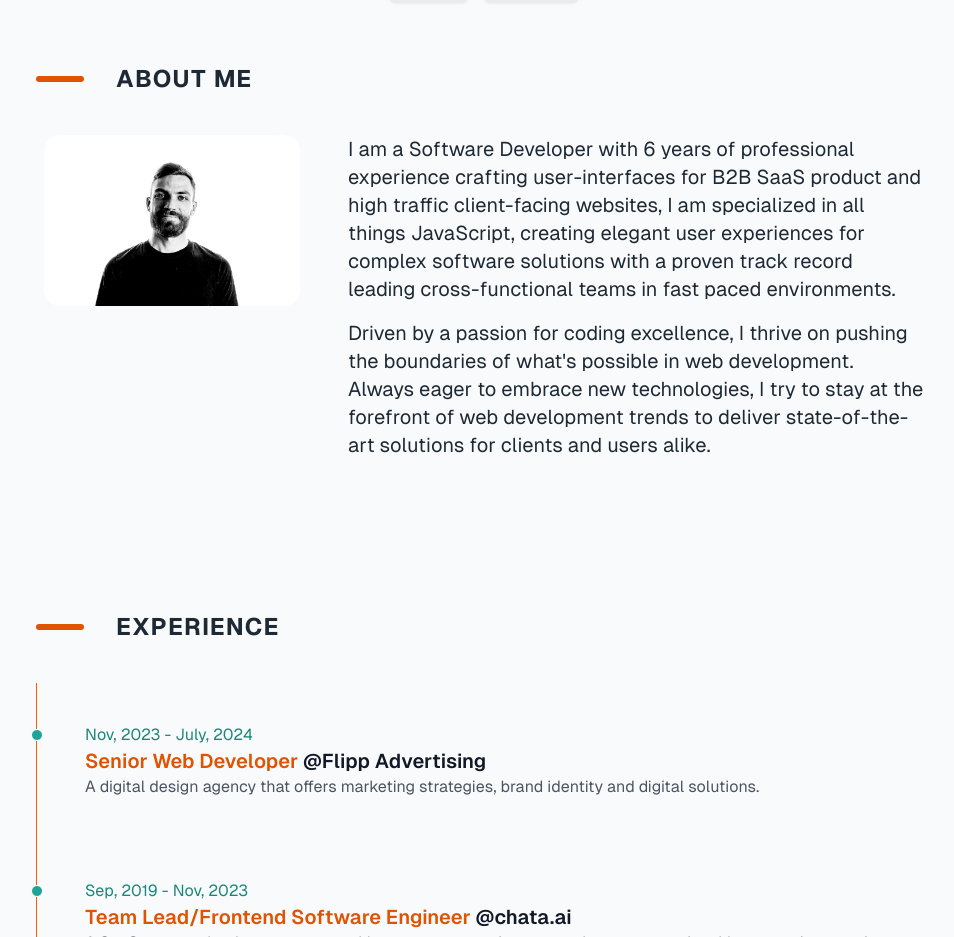
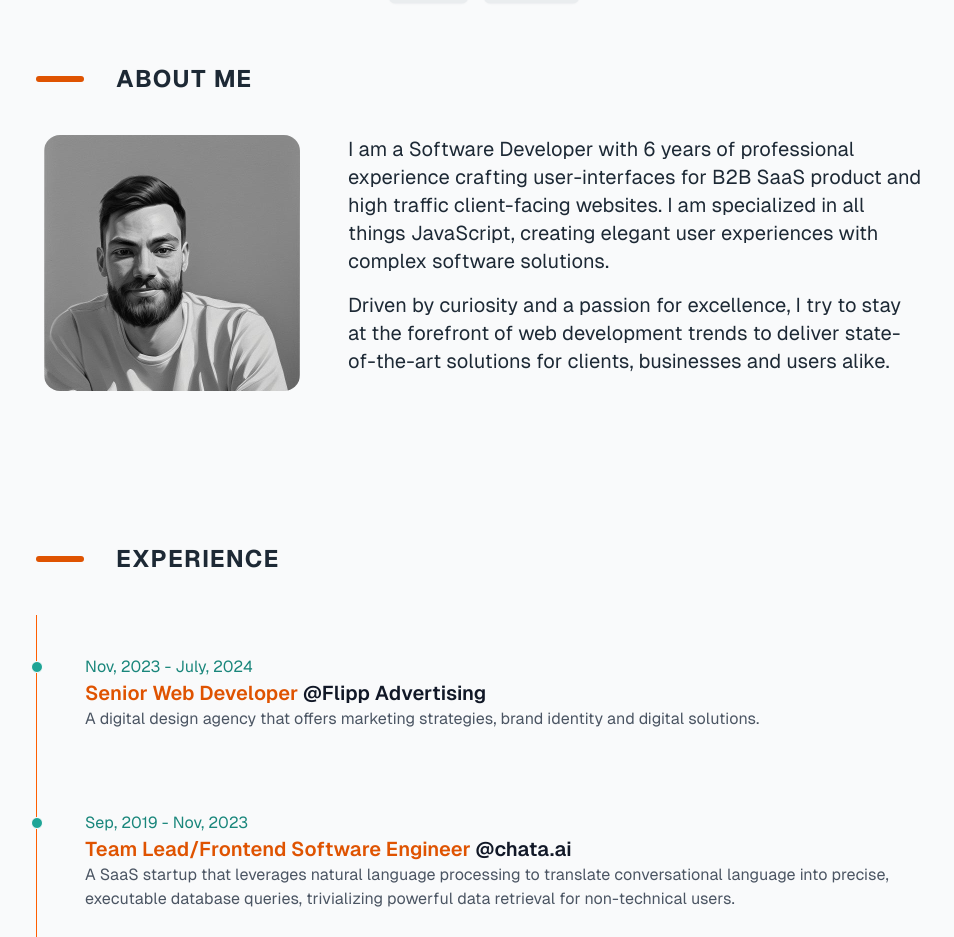
Before and after one commit to benWozak/portfolio-v2, a Next.js app: page / in a window 1280 px wide. Shown: the part 741-1678 px from the top of the page, without its empty margins (156-1110 px from the left). Built offline with nearby package versions, Linux system fonts and the light colour scheme.

Commit message:
bug fixes and copy changes

```diff
--- a/src/app/components/content/About.tsx
+++ b/src/app/components/content/About.tsx
@@ -8,9 +8,9 @@ export function About() {
       <div className="flex gap-12 flex-col lg:flex-row lg:px-2 mb-4 px-8">
         <div className="">
           <Image
-            src="/Ben_Black-White.jpg"
+            src="/Pastel_Ben.jpg"
             alt="photo of Ben Wozak"
-            width={300}
+            width={475}
             height={300}
             className="rounded-2xl"
           />
@@ -19,17 +19,13 @@ export function About() {
           <p className="text-sm md:text-base lg:text-xl mb-4">
             I am a Software Developer with 6 years of professional experience
             crafting user-interfaces for B2B SaaS product and high traffic
-            client-facing websites, I am specialized in all things JavaScript,
-            creating elegant user experiences for complex software solutions
-            with a proven track record leading cross-functional teams in fast
-            paced environments.
+            client-facing websites. I am specialized in all things JavaScript,
+            creating elegant user experiences with complex software solutions.
           </p>
           <p className="text-sm md:text-base lg:text-xl">
-            Driven by a passion for coding excellence, I thrive on pushing the
-            boundaries of what&#39;s possible in web development. Always eager
-            to embrace new technologies, I try to stay at the forefront of web
-            development trends to deliver state-of-the-art solutions for clients
-            and users alike.
+            Driven by curiosity and a passion for excellence, I try to stay at
+            the forefront of web development trends to deliver state-of-the-art
+            solutions for clients, businesses and users alike.
           </p>
         </div>
       </div>
--- a/src/app/components/layout/Header.tsx
+++ b/src/app/components/layout/Header.tsx
@@ -95,9 +95,9 @@ export function Header() {
             animate={{ opacity: 1, y: 0 }}
             exit={{ opacity: 0, y: "-100%" }}
             transition={{ duration: 0.3, ease: "easeInOut" }}
-            className={`fixed inset-0 z-50 bg-white/70 dark:bg-gray-900/70 backdrop-blur-md`}
+            className="fixed h-screen-dvh inset-0 z-50 bg-white/80 dark:bg-gray-900/90 backdrop-blur-md"
           >
-            <div className="flex h-full flex-col items-center justify-center">
+            <div className="flex min-h-full flex-col items-center justify-center pt-16">
               <button
                 onClick={toggleMobileMenu}
                 className="absolute top-4 right-4 p-2 text-gray-600 dark:text-gray-300"
--- a/src/app/components/layout/Hero.tsx
+++ b/src/app/components/layout/Hero.tsx
@@ -36,7 +36,7 @@ export function Hero() {
       initial="hidden"
       animate="visible"
     >
-      <div className="absolute h-[20%] w-[20%] top-[20%] left-[50%] -translate-x-1/2 bg-primary rounded-full blur-[110px]"></div>
+      <div className="absolute h-[20%] w-[20%] top-[30%] left-[50%] -translate-x-1/2 bg-primary-600 dark:bg-primary rounded-full blur-[110px]"></div>
       <motion.h1
         className="w-full text-base md:text-lg lg:text-xl max-w-3xl font-bold text-center"
         variants={itemVariants}
--- a/src/app/components/layout/Logo.tsx
+++ b/src/app/components/layout/Logo.tsx
@@ -1,5 +1,5 @@
 "use client";
-import React from "react";
+import React, { useEffect, useState } from "react";
 import Image from "next/image";
 import { useTheme } from "@/app/contexts/ThemeContext";
 import { useSmoothScroll } from "@/app/hooks/useSmoothScroll";
@@ -7,7 +7,27 @@ import { useSmoothScroll } from "@/app/hooks/useSmoothScroll";
 export default function Logo() {
   const { scrollToTop } = useSmoothScroll();
   const { theme } = useTheme();
-  const logoSrc = theme === "dark" ? "/BW_logo_light.svg" : "/BW_logo.svg";
+  const [logoSrc, setLogoSrc] = useState("/BW_logo.svg");
+
+  useEffect(() => {
+    const updateLogoSrc = () => {
+      if (theme === "system") {
+        const isDarkMode = window.matchMedia(
+          "(prefers-color-scheme: dark)"
+        ).matches;
+        setLogoSrc(isDarkMode ? "/BW_logo_light.svg" : "/BW_logo.svg");
+      } else {
+        setLogoSrc(theme === "dark" ? "/BW_logo_light.svg" : "/BW_logo.svg");
+      }
+    };
+
+    updateLogoSrc();
+
+    const mediaQuery = window.matchMedia("(prefers-color-scheme: dark)");
+    mediaQuery.addListener(updateLogoSrc);
+
+    return () => mediaQuery.removeListener(updateLogoSrc);
+  }, [theme]);
 
   return (
     <span className="block hover:cursor-pointer" onClick={scrollToTop}>
--- a/src/app/globals.css
+++ b/src/app/globals.css
@@ -84,37 +84,12 @@
   }
 }
 
-/* .headline h2 {
-  font-size: 26px;
-  font-weight: 700;
-  letter-spacing: 1px;
-  text-transform: uppercase;
-  width: 160px;
-  margin: auto;
-  white-space: nowrap;
-  padding-bottom: 13px;
+@layer utilities {
+  .h-screen-dvh {
+    height: 100vh;
+    height: 100dvh;
+  }
 }
-
-.headline h2:before {
-  background-color: #c50000;
-  content: "";
-  display: block;
-  height: 3px;
-  width: 75px;
-  margin-bottom: 5px;
-}
-
-.headline h2:after {
-  background-color: #c50000;
-  content: "";
-  display: block;
-  position: absolute;
-  right: 0;
-  bottom: 0;
-  height: 3px;
-  width: 75px;
-  margin-bottom: 0.25em;
-} */
 
 /* New animations */
 @keyframes fadeIn {
--- a/src/app/layout.tsx
+++ b/src/app/layout.tsx
@@ -2,6 +2,7 @@ import type { Metadata } from "next";
 import { ThemeProvider } from "./contexts/ThemeContext";
 import localFont from "next/font/local";
 import "./globals.css";
+import "../styles/normalization.css";
 import { Header } from "./components/layout";
 import AnimatedHome from "./components/layout/AnimatedHome";
 
--- /dev/null
+++ b/src/styles/normalization.css
@@ -0,0 +1,106 @@
+/* Use a more-intuitive box-sizing model */
+*,
+*::before,
+*::after {
+  box-sizing: border-box;
+}
+
+/* Remove default margin */
+* {
+  margin: 0;
+}
+
+/* Allow percentage-based heights in the application */
+html,
+body {
+  height: 100%;
+}
+
+/* Typographic tweaks */
+body {
+  line-height: 1.5;
+  -webkit-font-smoothing: antialiased;
+  -moz-osx-font-smoothing: grayscale;
+}
+
+/* Improve media defaults */
+img,
+picture,
+video,
+canvas,
+svg {
+  display: block;
+  max-width: 100%;
+}
+
+/* Remove built-in form typography styles */
+input,
+button,
+textarea,
+select {
+  font: inherit;
+}
+
+/* Avoid text overflows */
+p,
+h1,
+h2,
+h3,
+h4,
+h5,
+h6 {
+  overflow-wrap: break-word;
+}
+
+/* Create a root stacking context */
+#root,
+#__next {
+  isolation: isolate;
+}
+
+/* Remove list styles on ul, ol elements with a list role, which suggests default styling will be removed */
+ul[role="list"],
+ol[role="list"] {
+  list-style: none;
+}
+
+/* Set core root defaults */
+html:focus-within {
+  scroll-behavior: smooth;
+}
+
+/* A elements that don't have a class get default styles */
+a:not([class]) {
+  text-decoration-skip-ink: auto;
+}
+
+/* Make images easier to work with */
+img,
+picture {
+  max-width: 100%;
+  display: block;
+}
+
+/* Inherit fonts for inputs and buttons */
+input,
+button,
+textarea,
+select {
+  font: inherit;
+}
+
+/* Remove all animations, transitions and smooth scroll for people that prefer not to see them */
+@media (prefers-reduced-motion: reduce) {
+  html:focus-within {
+    scroll-behavior: auto;
+  }
+
+  *,
+  *::before,
+  *::after {
+    animation-duration: 0.01ms !important;
+    animation-iteration-count: 1 !important;
+    transition-duration: 0.01ms !important;
+    scroll-behavior: auto !important;
+  }
+}
```
Also changed, not shown: public/Pastel_Ben.jpg (added), public/Sweater_Ben.jpg (added).
